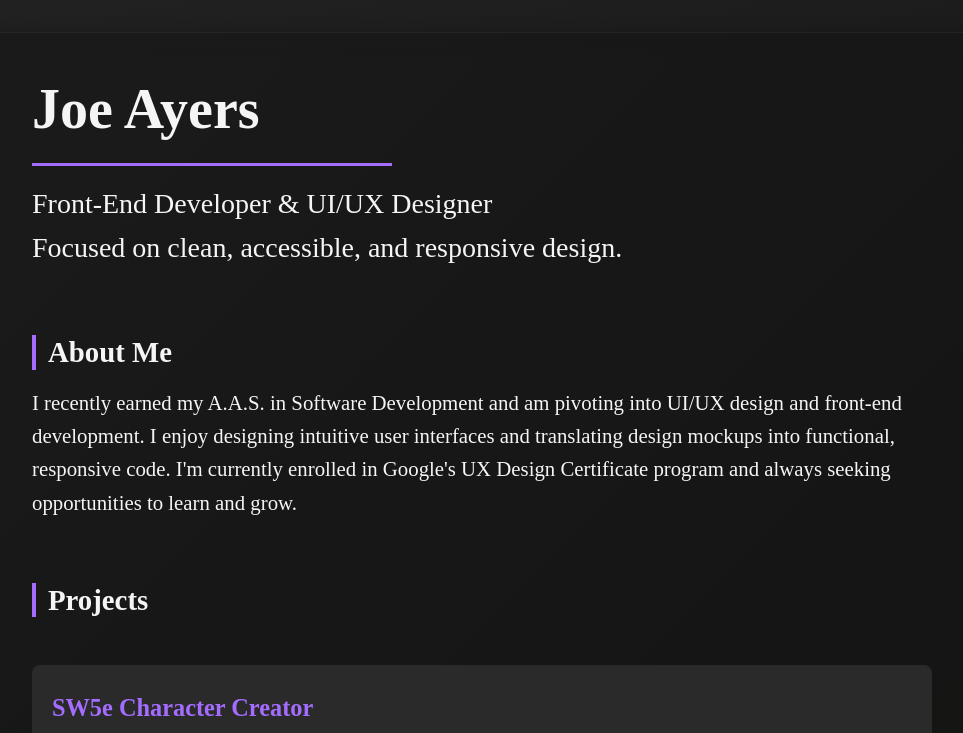
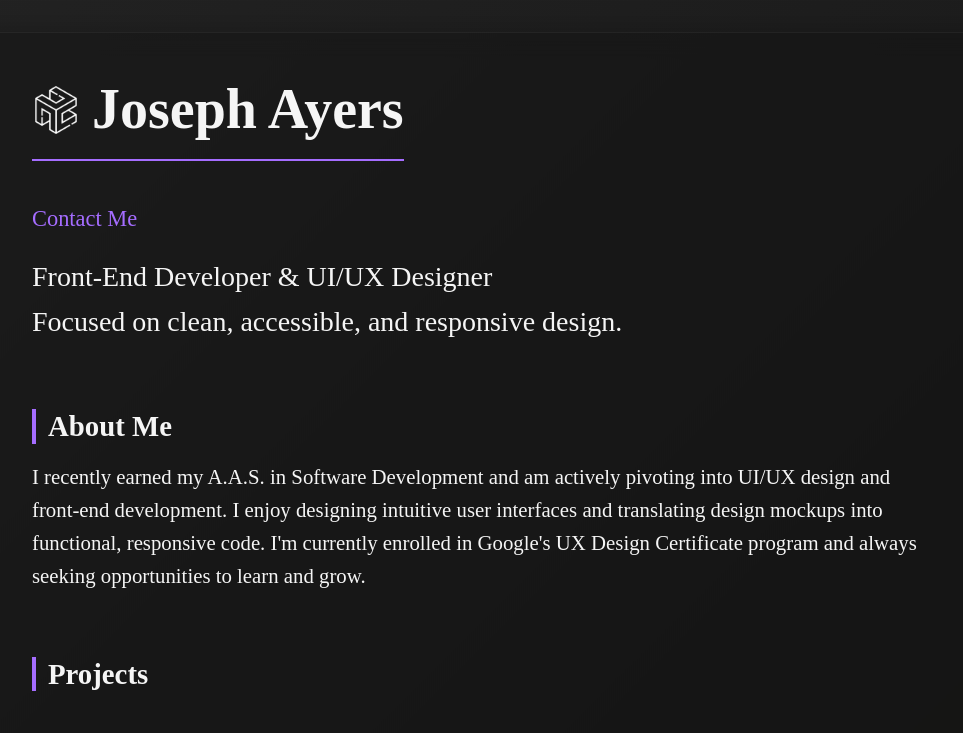
Before and after one commit to jayers14/portfolio, a plain HTML site: page index.html in a window 1280 px wide. Shown: the top 733 px of the page, without its empty margins (158-1121 px from the left). Drawn offline with Linux system fonts and the light colour scheme.

Commit message:
Update 2.2

```diff
--- a/index.html
+++ b/index.html
@@ -1,6 +1,7 @@
 <!DOCTYPE html>
 <html lang="en">
 <head>
+  <link rel="icon" href="favicon.png" type="image/png">
   <meta charset="UTF-8" />
   <meta name="viewport" content="width=device-width, initial-scale=1.0" />
   <title>Joseph Ayers | Portfolio</title>
@@ -10,14 +11,18 @@
 <body>
   <div class="glass-wrapper">
     <header>
-      <h1 class="site-title">Joe Ayers</h1>
+      <h1 class="site-title"> <img src="favicon.png" alt="Site Icon" class="site-icon">
+        <span>Joseph Ayers</span>
+      </h1>
+      <p><a href="mailto:j.ayers.pr@gmail.com" class="cta-link">Contact Me</a></p>
+
       <p>Front-End Developer & UI/UX Designer<br />
       Focused on clean, accessible, and responsive design.</p>
     </header>
 
     <section class="about">
       <h2 class="section-title">About Me</h2>
-      <p>I recently earned my A.A.S. in Software Development and am pivoting into UI/UX design and front-end development. I enjoy designing intuitive user interfaces and translating design mockups into functional, responsive code. I'm currently enrolled in Google's UX Design Certificate program and always seeking opportunities to learn and grow.</p>
+      <p>I recently earned my A.A.S. in Software Development and am actively pivoting into UI/UX design and front-end development. I enjoy designing intuitive user interfaces and translating design mockups into functional, responsive code. I'm currently enrolled in Google's UX Design Certificate program and always seeking opportunities to learn and grow.</p>
     </section>
 
     <section class="projects">
@@ -55,8 +60,8 @@
     </section>
 
     <section class="resume-contact">
-      <h2 class="with-line">Resume & Contact</h2>
-      <p><a href="#">Download Resume</a></p>
+      <h2 class="with-line">Contact</h2>
+      <!-- <p><a href="#">Download Resume</a></p> -->
       <p>Contact me at <a href="mailto:j.ayers.pr@gmail.com">j.ayers.pr@gmail.com</a></p>
     </section>
 
--- a/style.css
+++ b/style.css
@@ -49,19 +49,28 @@ section:nth-of-type(5) { --delay: 1.8s; }
   }
 }
 
+.site-title {
+  display: inline-flex;
+  align-items: center;
+  gap: 0.75rem;
+  position: relative;
+  margin-bottom: 1.5rem;
+}
+
 .site-title::after {
   content: "";
-  display: block;
-  height: 3px;
+  position: absolute;
+  bottom: -6px;
+  left: 0;
+  height: 2px;
   background-color: var(--accent);
   width: 0;
   animation: underlineGrow 1.5s ease-out forwards;
-  margin-top: 0.5rem;
 }
 
 @keyframes underlineGrow {
   to {
-    width: 360px;
+    width: 100%;
   }
 }
 
@@ -87,6 +96,18 @@ header p {
 
 h1 {
   font-size: clamp(2rem, 5vw, 3rem);
+}
+
+.cta-link {
+  color: var(--accent);
+  font-weight: 500;
+  font-size: 1.4rem;
+  text-decoration:none;
+  transition: color 0.3s ease;
+
+}
+.cta-link:hover {
+  color: #d1bb4d;
 }
 
 .projects {
@@ -218,6 +239,12 @@ a:hover::after {
   width: 100%;
 }
 
+.site-icon {
+  width: 48px;
+  height: 48px;
+  border-radius: 4px;
+  filter: brightness(0) invert(1);}
+
 /* -------------------------------------------------------------- */
 @media screen and (min-width: 1600px) {
   .glass-wrapper {
```
Also changed, not shown: favicon.png (added).
